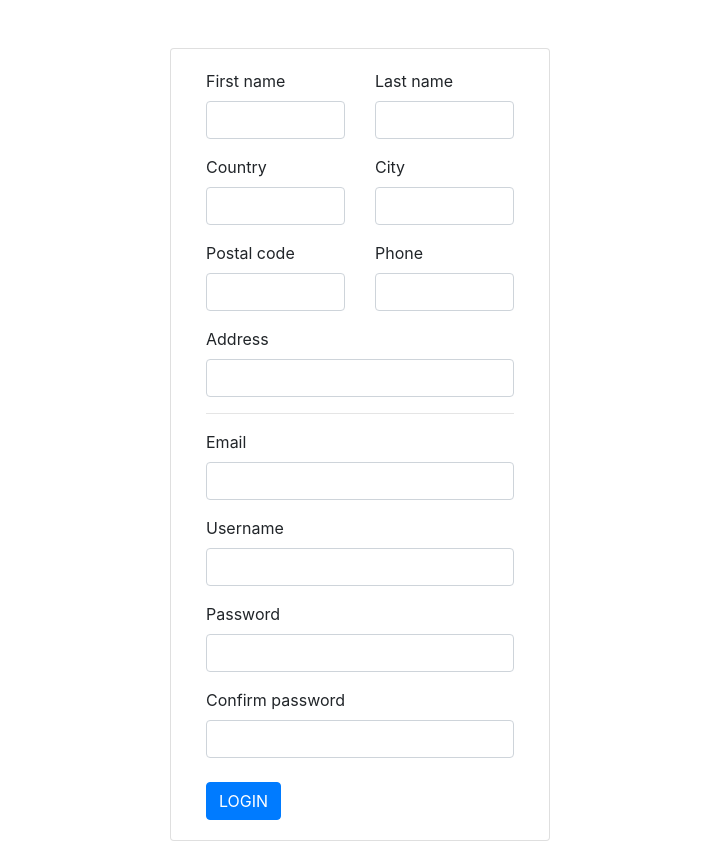
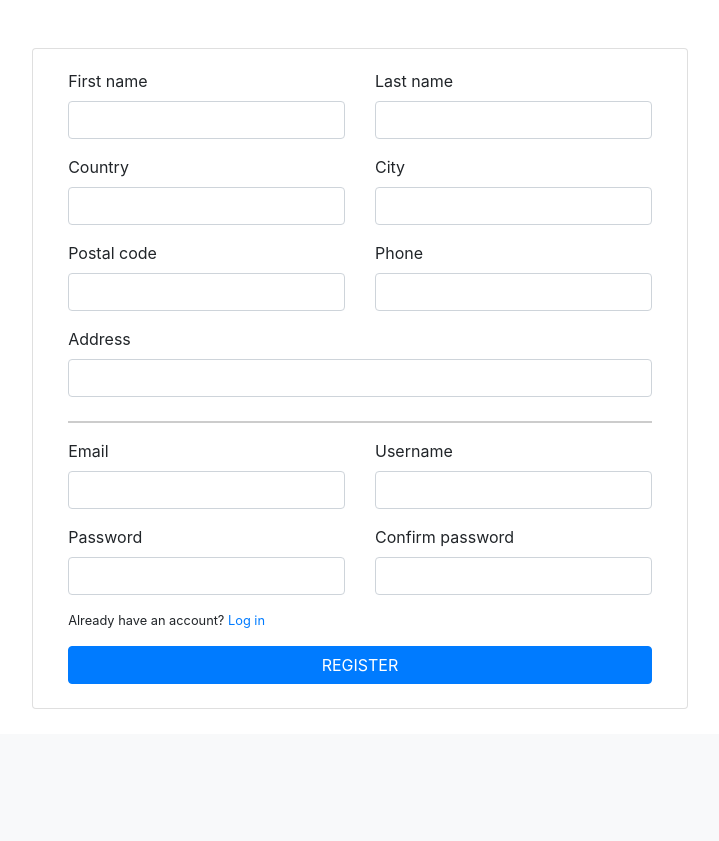
Before and after one commit to CojaONIX/webShop, a PHP site: page /views/register.php in a window 1280 px wide. Shown: the part 66-907 px from the top of the page, without its empty margins (280-999 px from the left). After the commit the page ends 775 px from the top, so only its background shows below. Run offline with PHP 8.4, Linux system fonts and the light colour scheme; some libraries are stand-ins or nearby versions.

Commit message:
Change login/register forms style

```diff
--- a/views/register.php
+++ b/views/register.php
@@ -1,19 +1,15 @@
-
 <?php
   require_once "components/head.php";
-?>
-
-<?php
   require_once './components/nav.php';
 ?>
 
   <div class="container">
-    <div class="row mt-6">
-        <div class="card col-12 col-sm-8 col-md-6 col-lg-4 mx-auto">
+    <div class="row px-2">
+      <div class="card col-12 col-sm-11 col-md-9 col-lg-7 mx-auto">
         <div class="card-body">
           <form>
             <div class="row">
-                        <div class="mb-3 col">
+              <div class="mb-3 col-12 col-sm-6">
                 <label for="firstName" class="form-label">First name</label>
                 <input
                   type="text"
@@ -22,7 +18,7 @@
                   required
                 />
               </div>
-                        <div class="mb-3 col">
+              <div class="mb-3 col-12 col-sm-6">
                 <label for="lastName" class="form-label">Last name</label>
                 <input
                   type="text"
@@ -33,7 +29,7 @@
               </div>
             </div>
             <div class="row">
-                        <div class="mb-3 col">
+              <div class="mb-3 col-12 col-sm-6">
                 <label for="country" class="form-label">Country</label>
                 <input
                   type="text"
@@ -42,7 +38,7 @@
                   required
                 />
               </div>
-                        <div class="mb-3 col">
+              <div class="mb-3 col-12 col-sm-6">
                 <label for="city" class="form-label">City</label>
                 <input type="text" class="form-control" id="city" required />
               </div>
@@ -62,18 +58,19 @@
                 <input type="text" class="form-control" id="phone" required />
               </div>
             </div>
-                    <div class="mb-3">
+            <div class="mb-4">
               <label for="address" class="form-label">Address</label>
               <input type="text" class="form-control" id="address" required />
             </div>
 
-                    <hr />
+            <hr style="background-color: #ccc; padding: 1px; border: none">
 
-                    <div class="mb-3">
+            <div class="row">
+              <div class="mb-3 col-12 col-sm-6">
                 <label for="email" class="form-label">Email</label>
                 <input type="email" class="form-control" id="email" required />
               </div>
-                    <div class="mb-3">
+              <div class="mb-3 col-12 col-sm-6">
                 <label for="username" class="form-label">Username</label>
                 <input
                   type="text"
@@ -82,7 +79,9 @@
                   required
                 />
               </div>
-                    <div class="mb-3">
+            </div>
+            <div class="row">
+              <div class="mb-3 col-12 col-sm-6">
                 <label for="password" class="form-label">Password</label>
                 <input
                   type="password"
@@ -91,7 +90,7 @@
                   required
                 />
               </div>
-                    <div class="mb-4">
+              <div class="mb-3 col-12 col-sm-6">
                 <label for="confirmPassword" class="form-label"
                   >Confirm password</label
                 >
@@ -102,9 +101,9 @@
                   required
                 />
               </div>
-                    <div class="d-grid gap-2">
-                        <button class="btn btn-primary" type="submit">LOGIN</button>
             </div>
+            <small class="d-block mb-3">Already have an account? <a href="login.php">Log in</a></small>
+            <button class="btn btn-primary btn-block mb-1" type="submit">REGISTER</button>
           </form>
         </div>
       </div>
```
Also changed, not shown: views/login.php (+5 -10 lines). Lines whose indentation alone changed are shown as unchanged.
